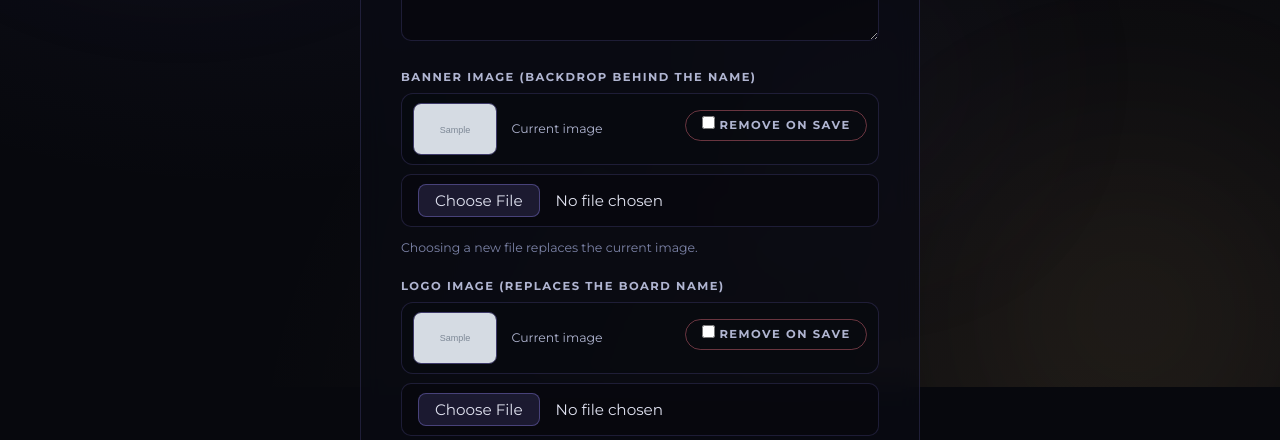
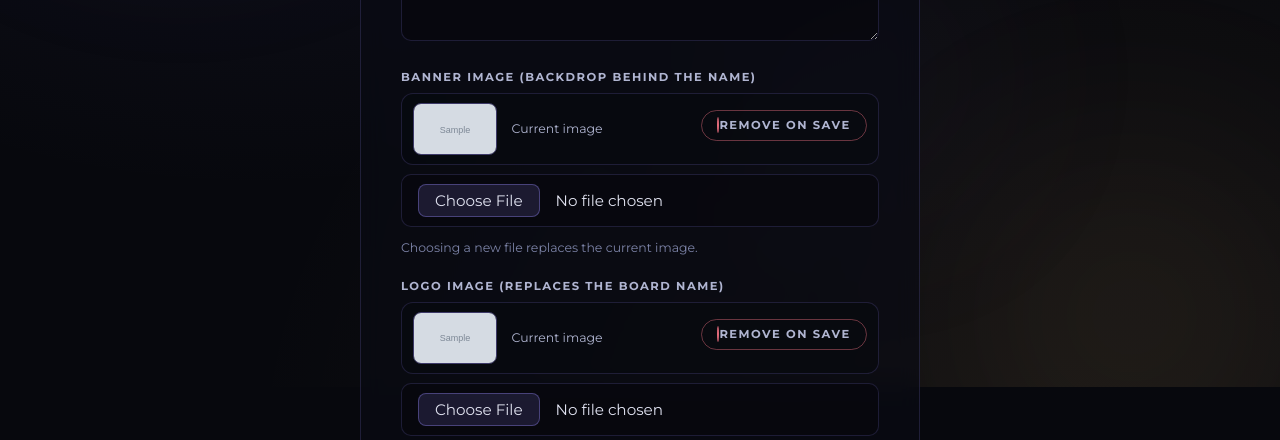
Before and after one commit to bradqui/Lumivision, a Django app: a page that uses templates/base.html in a window 1280 px wide. Shown: the part 413-853 px from the top of the page. Run offline with Django 5.2, Linux system fonts and the light colour scheme; a user stored in the database is signed in; tables that the repository leaves empty hold one stand-in row (values such as "Sample post"); grey boxes marked "Sample" are stand-in pictures; some libraries are stand-ins or nearby versions.

Commit message:
Align the remove-image toggle: hide native checkbox, use a dot indicator
Co-Authored-By: Claude Fable 5 <noreply@anthropic.com>

```diff
--- a/static/css/lumivision.css
+++ b/static/css/lumivision.css
@@ -1289,8 +1289,27 @@ input[type="file"]::file-selector-button:hover { background: rgba(var(--a1),0.35
     user-select: none;
     transition: all 0.3s var(--ease);
 }
-.lv-clear-toggle input { accent-color: var(--danger); cursor: pointer; }
+.lv-clear-toggle input {
+    position: absolute;
+    opacity: 0;
+    pointer-events: none;
+    width: 0;
+    height: 0;
+}
 .lv-clear-toggle .when-on { display: none; }
+.lv-clear-toggle::before {
+    content: '';
+    width: 8px;
+    height: 8px;
+    border-radius: 50%;
+    border: 1.5px solid var(--danger);
+    flex: none;
+    transition: background 0.25s ease, box-shadow 0.25s ease;
+}
+.lv-clear-toggle:has(input:checked)::before {
+    background: var(--danger);
+    box-shadow: 0 0 8px rgba(224, 106, 122, 0.8);
+}
 .lv-clear-toggle:hover { background: rgba(224, 106, 122, 0.08); }
 .lv-clear-toggle:has(input:checked) {
     background: rgba(224, 106, 122, 0.16);
```
